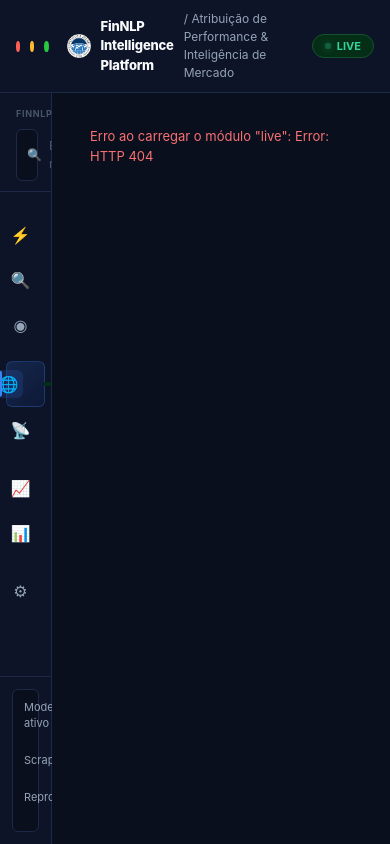
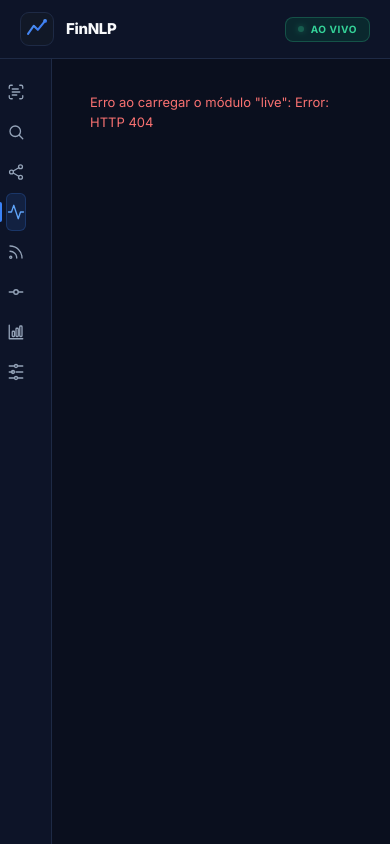
Before and after one commit to fabioffigueiredo/finnlp_performance_attribution, a Python web app: template app/templates/base.html in a window 390 px wide. Run offline with Jinja, Linux system fonts and the light colour scheme; the template is opened without the code that fills it, so the values that code supplies are empty.

Commit message:
feat(ui): redesign profissional — ícones SVG (família única), header sem chrome falso
- Remove emojis usados como ícone (nav, títulos, botões) → sprite SVG Lucide
  com stroke consistente que herda a cor do item (currentColor).
- Substitui a titlebar com bolinhas estilo macOS por um header de marca real
  (logo vetorial + wordmark + subtítulo).
- Tipografia Inter + JetBrains Mono; tokens de ícone; foco acessível nos itens
  de navegação (button + aria-label); responsivo sem o hack de font-size:0.

```diff
--- a/app/static/css/components.css
+++ b/app/static/css/components.css
@@ -9,27 +9,34 @@
   height: 100vh; overflow: hidden;
 }
 
-.titlebar {
+/* ---- Brandbar (header de produto, sem chrome de janela falsa) ----------- */
+.brandbar {
   background: var(--bg-surface);
   border-bottom: 1px solid var(--border);
-  padding: 10px 16px;
-  display: flex; align-items: center; gap: 10px;
+  padding: 12px 20px;
+  display: flex; align-items: center; gap: 12px;
   flex-shrink: 0;
 }
-.titlebar .dot { width: 11px; height: 11px; border-radius: 50%; }
-.titlebar .logo-mark {
-  width: 24px; height: 24px;
-  background: linear-gradient(135deg, var(--accent-blue), #1D4ED8);
-  border-radius: 6px; margin-left: 8px; flex-shrink: 0;
-  background-size: cover;
+.brand-mark {
+  width: 34px; height: 34px; flex-shrink: 0;
+  display: flex; align-items: center; justify-content: center;
+  background: var(--bg-elevated); border: 1px solid var(--border);
+  border-radius: 9px;
 }
-.titlebar .app-name { font-weight: 800; font-size: 13px; letter-spacing: -0.2px; }
-.titlebar .app-sub  { color: var(--text-muted); font-size: 12px; }
+.brand-name {
+  font-weight: 800; font-size: 15px; letter-spacing: -0.3px;
+  color: var(--text-primary);
+}
+.brand-sub {
+  color: var(--text-muted); font-size: 12px;
+  padding-left: 12px; border-left: 1px solid var(--border);
+}
 .live-badge {
-  margin-left: auto; display: flex; align-items: center; gap: 6px;
-  background: #052e16; border: 1px solid #14532d;
-  padding: 3px 12px; border-radius: 20px;
-  font-size: 11px; color: var(--accent-green); font-weight: 700;
+  margin-left: auto; display: flex; align-items: center; gap: 7px;
+  background: rgba(6,78,59,.35); border: 1px solid rgba(52,211,153,.25);
+  padding: 4px 12px; border-radius: 8px;
+  font-size: 10px; letter-spacing: .6px; text-transform: uppercase;
+  color: var(--accent-green); font-weight: 700;
 }
 .live-badge .live-dot {
   width: 6px; height: 6px; background: var(--accent-green);
@@ -47,47 +54,43 @@
   border-right: 1px solid var(--border);
   display: flex; flex-direction: column; flex-shrink: 0;
 }
-.sidebar-header { padding: 14px 16px 10px; border-bottom: 1px solid var(--border); }
-.sidebar-header .label { margin-bottom: 8px; }
-.search-box {
-  background: var(--bg-primary); border: 1px solid var(--border);
-  border-radius: var(--radius-sm); padding: 7px 10px;
-  display: flex; align-items: center; gap: 7px;
-  font-size: 12px; color: var(--text-dim);
-}
-
-.nav { flex: 1; padding: 8px 0; overflow-y: auto; }
+.nav { flex: 1; padding: 12px 0; overflow-y: auto; }
 .nav-section {
-  padding: 8px 14px 4px; font-size: 9px; font-weight: 700;
+  padding: 12px 16px 6px; font-size: 10px; font-weight: 700;
   letter-spacing: 0.7px; color: var(--text-dim); text-transform: uppercase;
 }
+.nav-section:first-child { padding-top: 4px; }
 .nav-item {
-  display: flex; align-items: center; gap: 10px;
-  padding: 8px 12px; margin: 1px 8px; cursor: pointer;
-  border-radius: var(--radius-sm); font-size: 13px;
-  color: var(--text-muted); position: relative;
+  width: calc(100% - 16px);
+  display: flex; align-items: center; gap: 11px;
+  padding: 9px 12px; margin: 1px 8px; cursor: pointer;
+  border-radius: var(--radius-sm); font-size: 13px; font-weight: 500;
+  color: var(--text-muted); position: relative; text-align: left;
+  background: none; border: 1px solid transparent; font-family: inherit;
   transition: background .15s, color .15s; user-select: none;
 }
 .nav-item:hover { background: var(--bg-elevated); color: var(--text-primary); }
+.nav-item:focus-visible { outline: 2px solid var(--accent-blue); outline-offset: 1px; }
 .nav-item.active {
-  background: linear-gradient(135deg, rgba(59,130,246,.18), rgba(29,78,216,.08));
-  color: var(--accent-blue-d);
-  border: 1px solid rgba(59,130,246,.25);
+  background: rgba(59,130,246,.12);
+  color: var(--accent-blue-d); font-weight: 600;
+  border-color: rgba(59,130,246,.22);
 }
 .nav-item.active::before {
   content: ''; position: absolute; left: -8px; top: 50%;
-  transform: translateY(-50%); width: 3px; height: 60%;
+  transform: translateY(-50%); width: 3px; height: 55%;
   background: var(--accent-blue); border-radius: 0 2px 2px 0;
 }
+/* Ícones SVG — família única, stroke consistente, herdam a cor do item */
 .nav-icon {
-  width: 28px; height: 28px; border-radius: var(--radius-sm);
-  display: flex; align-items: center; justify-content: center;
-  font-size: 15px; flex-shrink: 0;
+  width: var(--icon-md); height: var(--icon-md); flex-shrink: 0;
+  fill: none; stroke: currentColor; stroke-width: var(--icon-stroke);
+  stroke-linecap: round; stroke-linejoin: round;
 }
-.nav-item.active .nav-icon { background: rgba(59,130,246,.15); }
 .nav-badge {
-  margin-left: auto; background: #052e16; color: var(--accent-green);
-  font-size: 9px; padding: 2px 7px; border-radius: 10px; font-weight: 700;
+  margin-left: auto; background: rgba(6,78,59,.4); color: var(--accent-green);
+  font-size: 9px; letter-spacing: .4px; text-transform: uppercase;
+  padding: 2px 7px; border-radius: 6px; font-weight: 700;
 }
 .nav-badge.blue { background: #0D1F3C; color: var(--accent-blue-d); }
 
@@ -254,10 +257,10 @@ table.data-table td { padding: 8px 10px; border-bottom: 1px solid rgba(30,42,69,
 /* ---- Responsivo --------------------------------------------------------- */
 @media (max-width: 768px) {
   .sidebar { width: var(--sidebar-icon); }
-  .sidebar-header, .nav-section, .nav-item span:not(.nav-icon),
-  .nav-badge, .sidebar-footer, .nav-item { font-size: 0; }
-  .nav-item { justify-content: center; padding: 8px 0; margin: 1px 6px; }
-  .nav-icon { font-size: 16px; }
+  .sidebar .nav-item span, .sidebar .nav-badge,
+  .sidebar .nav-section, .sidebar-footer { display: none; }
+  .nav-item { width: auto; justify-content: center; padding: 9px 0; margin: 2px 6px; gap: 0; }
+  .brand-sub { display: none; }
   .gauges { grid-template-columns: 1fr 1fr; }
   .result-grid { grid-template-columns: 1fr; }
 }
--- a/app/static/css/theme.css
+++ b/app/static/css/theme.css
@@ -31,8 +31,13 @@
   --radius-lg:     14px;
 
   /* Tipografia */
-  --font-sans: -apple-system, BlinkMacSystemFont, 'Inter', 'SF Pro Display', 'Segoe UI', sans-serif;
-  --font-mono: 'SF Mono', 'JetBrains Mono', 'Roboto Mono', monospace;
+  --font-sans: 'Inter', -apple-system, BlinkMacSystemFont, 'Segoe UI', sans-serif;
+  --font-mono: 'JetBrains Mono', 'SF Mono', 'Roboto Mono', monospace;
+
+  /* Ícones (família única) */
+  --icon-sm: 16px;
+  --icon-md: 18px;
+  --icon-stroke: 1.75;
 }
 
 * { margin: 0; padding: 0; box-sizing: border-box; }
--- a/app/templates/_module_analysis.html
+++ b/app/templates/_module_analysis.html
@@ -1,6 +1,6 @@
 <div class="topbar">
   <div>
-    <div class="page-h">⚡ Análise de Texto</div>
+    <div class="page-h">Análise de Texto</div>
     <div class="page-desc">Sentimento · NER · Tópico LDA · Busca semântica — inferência em tempo real</div>
   </div>
 </div>
@@ -10,7 +10,7 @@
 
     <!-- Coluna de entrada -->
     <div class="card">
-      <div class="card-label">📰 Notícia / Texto</div>
+      <div class="card-label">Notícia / Texto</div>
       <textarea id="analyze-text" class="textarea"
         placeholder="Cole aqui uma notícia financeira para análise...&#10;&#10;Ex: Goldman Sachs reported record profit growth this quarter, beating analyst estimates."></textarea>
       <div style="display:flex;gap:8px;align-items:center;margin-top:10px;flex-wrap:wrap">
@@ -22,7 +22,7 @@
           <input id="analyze-topn" type="number" min="1" max="10" value="3"
                  class="text-input" style="width:56px;display:inline-block;padding:5px 8px">
         </label>
-        <button id="analyze-btn" class="btn btn-primary" style="margin-left:auto">⚡ Analisar</button>
+        <button id="analyze-btn" class="btn btn-primary" style="margin-left:auto">Analisar</button>
       </div>
     </div>
 
--- a/app/templates/_module_config.html
+++ b/app/templates/_module_config.html
@@ -1,6 +1,6 @@
 <div class="topbar">
   <div>
-    <div class="page-h">⚙ Configurações</div>
+    <div class="page-h">Configurações</div>
     <div class="page-desc">Portais RSS, intervalo de coleta, modelo e idioma</div>
   </div>
 </div>
--- a/app/templates/_module_feed.html
+++ b/app/templates/_module_feed.html
@@ -1,10 +1,10 @@
 <div class="topbar">
   <div>
-    <div class="page-h">📡 Feed de Notícias</div>
+    <div class="page-h">Feed de Notícias</div>
     <div class="page-desc">Scraping RSS manual dos portais selecionados, com classificação de sentimento</div>
   </div>
   <div class="topbar-actions">
-    <button id="feed-fetch" class="btn btn-primary">🔄 Buscar agora</button>
+    <button id="feed-fetch" class="btn btn-primary">Buscar agora</button>
   </div>
 </div>
 
--- a/app/templates/_module_graph.html
+++ b/app/templates/_module_graph.html
@@ -1,6 +1,6 @@
 <div class="topbar">
   <div>
-    <div class="page-h">◉ Grafo de Entidades</div>
+    <div class="page-h">Grafo de Entidades</div>
     <div class="page-desc">Rede de coocorrência de organizações · centralidade de grau · risco de contágio</div>
   </div>
 </div>
--- a/app/templates/_module_history.html
+++ b/app/templates/_module_history.html
@@ -1,6 +1,6 @@
 <div class="topbar">
   <div>
-    <div class="page-h">📈 Histórico SCD2</div>
+    <div class="page-h">Histórico SCD-2</div>
     <div class="page-desc">Evolução temporal do sentimento por entidade (Slowly Changing Dimension Tipo 2)</div>
   </div>
 </div>
--- a/app/templates/_module_live.html
+++ b/app/templates/_module_live.html
@@ -1,6 +1,6 @@
 <div class="topbar">
   <div>
-    <div class="page-h">🌐 Mercado Live</div>
+    <div class="page-h">Mercado Live</div>
     <div class="page-desc">Sentimento em tempo real · RSS de múltiplos portais · push via SSE</div>
   </div>
   <div class="topbar-actions">
@@ -11,7 +11,7 @@
       <option value="60">↻ 1 hora</option>
     </select>
     <button id="live-pause" class="btn btn-ghost">⏸ Pausar</button>
-    <button id="live-resume" class="btn btn-primary">▶ Retomar</button>
+    <button id="live-resume" class="btn btn-primary">Retomar</button>
   </div>
 </div>
 
--- a/app/templates/_module_metrics.html
+++ b/app/templates/_module_metrics.html
@@ -1,6 +1,6 @@
 <div class="topbar">
   <div>
-    <div class="page-h">📊 Métricas ML</div>
+    <div class="page-h">Métricas de ML</div>
     <div class="page-desc">Resultados do pipeline: classificação, tópicos LDA e embeddings</div>
   </div>
 </div>
--- a/app/templates/base.html
+++ b/app/templates/base.html
@@ -4,61 +4,72 @@
   <meta charset="UTF-8">
   <meta name="viewport" content="width=device-width, initial-scale=1.0">
   <title>FinNLP — Intelligence Platform</title>
+  <link rel="preconnect" href="https://fonts.googleapis.com">
+  <link rel="preconnect" href="https://fonts.gstatic.com" crossorigin>
+  <link href="https://fonts.googleapis.com/css2?family=Inter:wght@400;500;600;700;800&family=JetBrains+Mono:wght@400;500;600&display=swap" rel="stylesheet">
   <link rel="stylesheet" href="/static/css/theme.css">
   <link rel="stylesheet" href="/static/css/components.css">
 </head>
 <body data-initial="{{ initial_module }}">
 
+  <!-- ===== Sprite de ícones (família única · stroke 1.75 · currentColor) === -->
+  <svg width="0" height="0" style="position:absolute" aria-hidden="true">
+    <defs>
+      <symbol id="i-analysis" viewBox="0 0 24 24"><path d="M3 7V5a2 2 0 0 1 2-2h2"/><path d="M17 3h2a2 2 0 0 1 2 2v2"/><path d="M21 17v2a2 2 0 0 1-2 2h-2"/><path d="M7 21H5a2 2 0 0 1-2-2v-2"/><path d="M7 8h8"/><path d="M7 12h10"/><path d="M7 16h6"/></symbol>
+      <symbol id="i-search" viewBox="0 0 24 24"><circle cx="11" cy="11" r="7"/><path d="m21 21-4.3-4.3"/></symbol>
+      <symbol id="i-graph" viewBox="0 0 24 24"><circle cx="18" cy="5" r="2.6"/><circle cx="6" cy="12" r="2.6"/><circle cx="18" cy="19" r="2.6"/><path d="m8.3 10.7 7.4-4.4"/><path d="m8.3 13.3 7.4 4.4"/></symbol>
+      <symbol id="i-live" viewBox="0 0 24 24"><path d="M22 12h-4l-3 9L9 3l-3 9H2"/></symbol>
+      <symbol id="i-feed" viewBox="0 0 24 24"><path d="M4 11a9 9 0 0 1 9 9"/><path d="M4 4a16 16 0 0 1 16 16"/><circle cx="5" cy="19" r="1.4"/></symbol>
+      <symbol id="i-history" viewBox="0 0 24 24"><circle cx="12" cy="12" r="3"/><path d="M3 12h6"/><path d="M15 12h6"/></symbol>
+      <symbol id="i-metrics" viewBox="0 0 24 24"><path d="M3 3v18h18"/><rect x="7" y="11" width="3" height="7" rx="1"/><rect x="12" y="7" width="3" height="11" rx="1"/><rect x="17" y="4" width="3" height="14" rx="1"/></symbol>
+      <symbol id="i-config" viewBox="0 0 24 24"><path d="M21 4h-7"/><path d="M10 4H3"/><path d="M21 12h-9"/><path d="M8 12H3"/><path d="M21 20h-7"/><path d="M10 20H3"/><circle cx="12" cy="4" r="2"/><circle cx="8" cy="12" r="2"/><circle cx="12" cy="20" r="2"/></symbol>
+    </defs>
+  </svg>
+
   <div class="app-shell">
 
-    <!-- Titlebar -->
-    <div class="titlebar">
-      <div class="dot" style="background:#FF5F57"></div>
-      <div class="dot" style="background:#FEBC2E"></div>
-      <div class="dot" style="background:#28C840"></div>
-      <div class="logo-mark" style="background-image:url('/static/img/logo_infnet.png')"></div>
-      <span class="app-name">FinNLP Intelligence Platform</span>
-      <span class="app-sub">/ Atribuição de Performance &amp; Inteligência de Mercado</span>
-      <div class="live-badge"><span class="live-dot"></span> LIVE</div>
-    </div>
+    <!-- Topbar de marca ---------------------------------------------------- -->
+    <header class="brandbar">
+      <span class="brand-mark" aria-hidden="true">
+        <svg viewBox="0 0 32 32" width="26" height="26"><path d="M5 22 12 12l5 5 9-11" fill="none" stroke="url(#bm)" stroke-width="2.6" stroke-linecap="round" stroke-linejoin="round"/><circle cx="26" cy="6" r="2.4" fill="url(#bm)"/><defs><linearGradient id="bm" x1="0" y1="0" x2="1" y2="1"><stop offset="0" stop-color="#60A5FA"/><stop offset="1" stop-color="#2563EB"/></linearGradient></defs></svg>
+      </span>
+      <span class="brand-name">FinNLP</span>
+      <span class="brand-sub">Intelligence Platform · Atribuição de Performance &amp; Inteligência de Mercado</span>
+      <span class="live-badge"><span class="live-dot"></span> AO VIVO</span>
+    </header>
 
     <div class="body-layout">
 
-      <!-- Sidebar -->
+      <!-- Sidebar ---------------------------------------------------------- -->
       <aside class="sidebar">
-        <div class="sidebar-header">
-          <div class="label">FinNLP</div>
-          <div class="search-box"><span>🔍</span><span>Buscar módulo…</span></div>
-        </div>
-
         <nav class="nav">
           <div class="nav-section">Análise</div>
-          <div class="nav-item" data-module="analysis"><span class="nav-icon">⚡</span><span>Análise de Texto</span></div>
-          <div class="nav-item" data-module="search"><span class="nav-icon">🔍</span><span>Busca Semântica</span></div>
-          <div class="nav-item" data-module="graph"><span class="nav-icon">◉</span><span>Grafo de Entidades</span></div>
+          <button class="nav-item" data-module="analysis" aria-label="Análise de Texto"><svg class="nav-icon"><use href="#i-analysis"/></svg><span>Análise de Texto</span></button>
+          <button class="nav-item" data-module="search" aria-label="Busca Semântica"><svg class="nav-icon"><use href="#i-search"/></svg><span>Busca Semântica</span></button>
+          <button class="nav-item" data-module="graph" aria-label="Grafo de Entidades"><svg class="nav-icon"><use href="#i-graph"/></svg><span>Grafo de Entidades</span></button>
 
           <div class="nav-section">Mercado</div>
-          <div class="nav-item" data-module="live"><span class="nav-icon">🌐</span><span>Mercado Live</span><span class="nav-badge">● AO VIVO</span></div>
-          <div class="nav-item" data-module="feed"><span class="nav-icon">📡</span><span>Feed de Notícias</span></div>
+          <button class="nav-item" data-module="live" aria-label="Mercado ao Vivo"><svg class="nav-icon"><use href="#i-live"/></svg><span>Mercado ao Vivo</span><span class="nav-badge">ao vivo</span></button>
+          <button class="nav-item" data-module="feed" aria-label="Feed de Notícias"><svg class="nav-icon"><use href="#i-feed"/></svg><span>Feed de Notícias</span></button>
 
           <div class="nav-section">Dados</div>
-          <div class="nav-item" data-module="history"><span class="nav-icon">📈</span><span>Histórico SCD2</span></div>
-          <div class="nav-item" data-module="metrics"><span class="nav-icon">📊</span><span>Métricas ML</span></div>
+          <button class="nav-item" data-module="history" aria-label="Histórico SCD-2"><svg class="nav-icon"><use href="#i-history"/></svg><span>Histórico SCD-2</span></button>
+          <button class="nav-item" data-module="metrics" aria-label="Métricas de ML"><svg class="nav-icon"><use href="#i-metrics"/></svg><span>Métricas de ML</span></button>
 
           <div class="nav-section">Sistema</div>
-          <div class="nav-item" data-module="config"><span class="nav-icon">⚙</span><span>Configurações</span></div>
+          <button class="nav-item" data-module="config" aria-label="Configurações"><svg class="nav-icon"><use href="#i-config"/></svg><span>Configurações</span></button>
         </nav>
 
         <div class="sidebar-footer">
           <div class="status-bar">
-            <div class="status-row"><span>Modelo ativo</span><span class="status-val">SVM · F1 0.81</span></div>
-            <div class="status-row"><span>Scraper</span><span class="status-val green">● 6 portais</span></div>
+            <div class="status-row"><span>Modelo ativo</span><span class="status-val">SVM · F1 0,88</span></div>
+            <div class="status-row"><span>Coleta</span><span class="status-val green">6 portais</span></div>
             <div class="status-row"><span>Reprodutível</span><span class="status-val">seed 42</span></div>
           </div>
         </div>
       </aside>
 
-      <!-- Main -->
+      <!-- Main ------------------------------------------------------------- -->
       <main class="main">
         <div id="content"></div>
       </main>
```
Also changed, not shown: app/templates/_module_search.html (+4 -4 lines).
